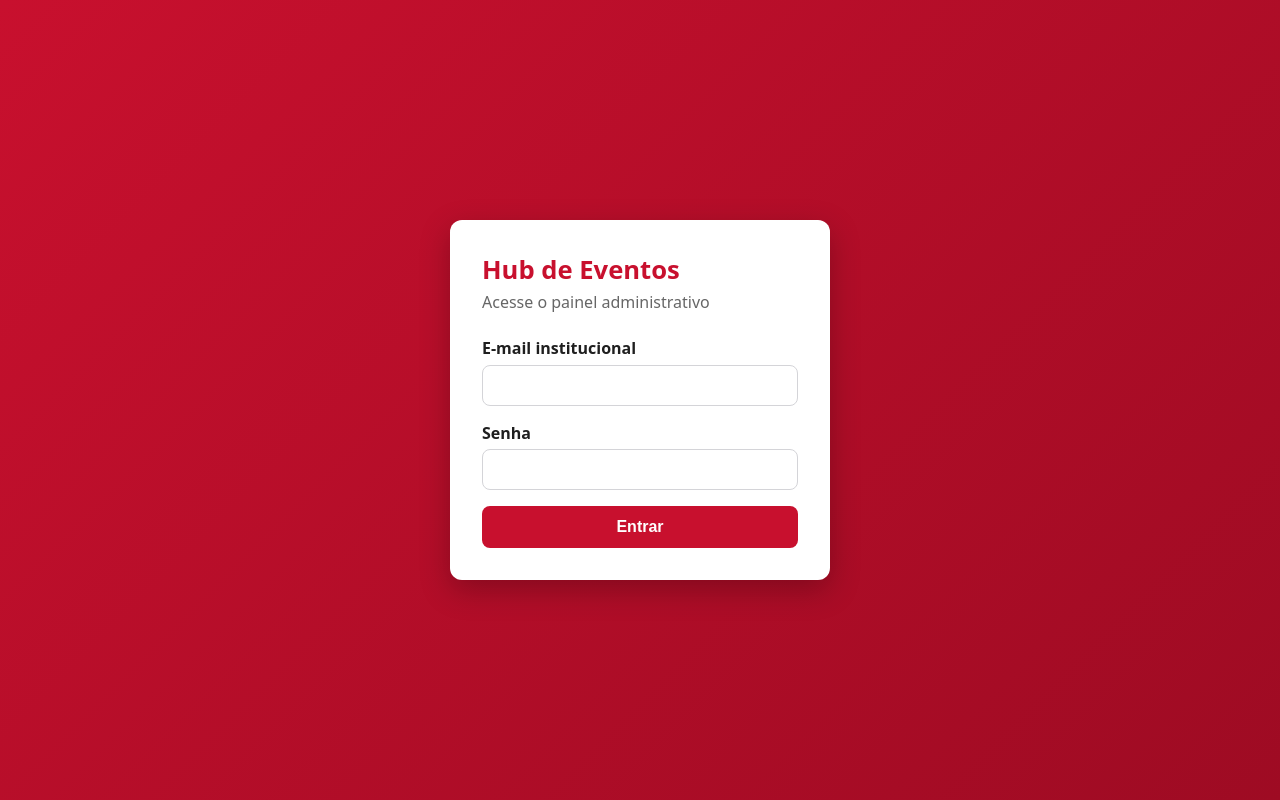
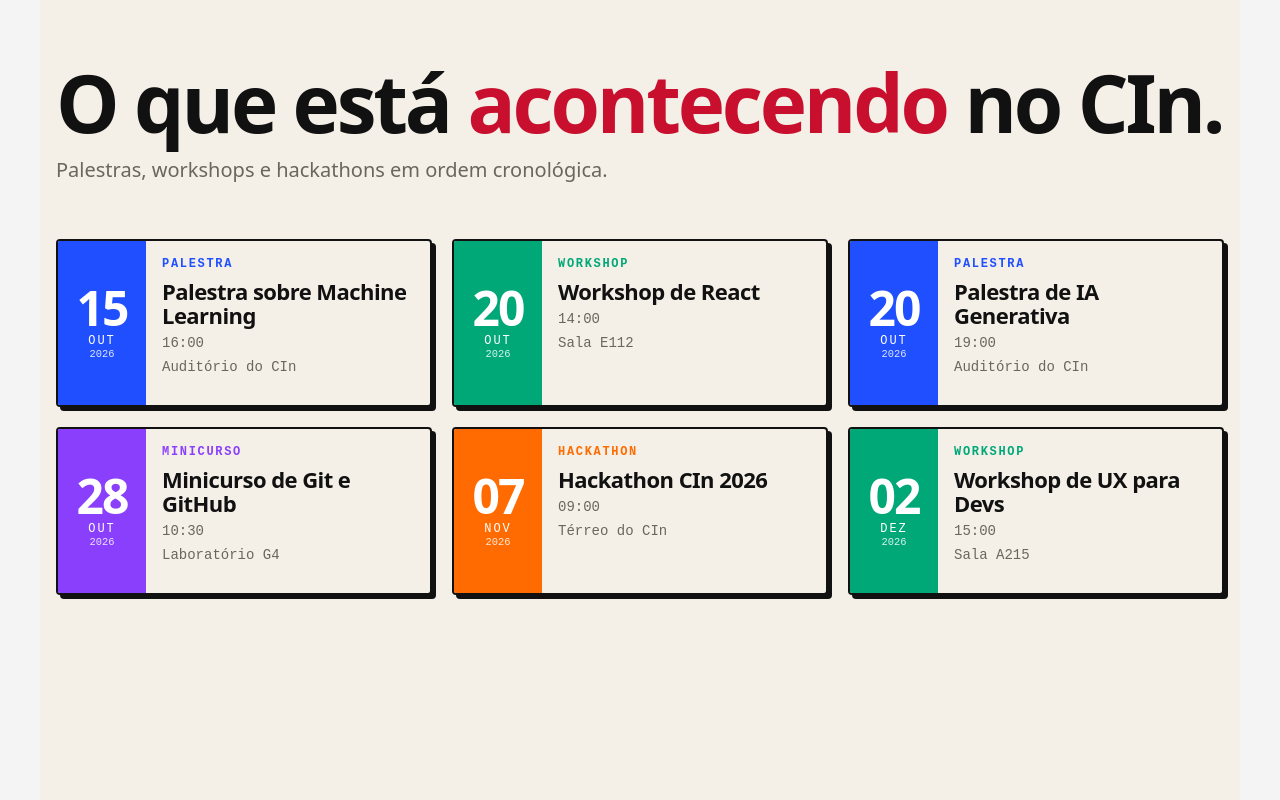
Before and after one commit to lacavaalex/cin-event-hub, a React app in the folder frontend/: page / in a window 1280 px wide. Before the commit this address led to /login. Built offline with nearby package versions, Linux system fonts and the light colour scheme; no server answers; the HTML template or start-up script is replaced by a standard one.

Commit message:
feat(frontend): US 3.1 - listagem de eventos em ordem cronológica

```diff
--- a/frontend/src/App.jsx
+++ b/frontend/src/App.jsx
@@ -3,12 +3,14 @@ import { AuthProvider } from './contexts/AuthContext';
 import PrivateRoute from './routes/PrivateRoute';
 import Login from './pages/Login';
 import Dashboard from './pages/Dashboard';
+import Home from './pages/Home';
 
 export default function App() {
   return (
     <AuthProvider>
       <BrowserRouter>
         <Routes>
+          <Route path="/" element={<Home />} />
           <Route path="/login" element={<Login />} />
           <Route path="/admin" element={<PrivateRoute><Dashboard /></PrivateRoute>} />
           <Route path="*" element={<Navigate to="/login" replace />} />
--- /dev/null
+++ b/frontend/src/components/EventCard.jsx
@@ -0,0 +1,27 @@
+const MONTHS = ['JAN', 'FEV', 'MAR', 'ABR', 'MAI', 'JUN', 'JUL', 'AGO', 'SET', 'OUT', 'NOV', 'DEZ'];
+const KNOWN_TYPES = ['palestra', 'workshop', 'hackathon', 'minicurso'];
+
+function typeSlug(type) {
+  const slug = type.normalize('NFD').replace(/[\u0300-\u036f]/g, '').toLowerCase();
+  return KNOWN_TYPES.includes(slug) ? slug : 'outros';
+}
+
+export default function EventCard({ event, index = 0 }) {
+  const [year, month, day] = event.date.split('-');
+
+  return (
+    <article className={`event-card type-${typeSlug(event.type)}`} style={{ '--i': index }}>
+      <time className="event-date" dateTime={event.date}>
+        <span className="event-day">{day}</span>
+        <span className="event-month">{MONTHS[Number(month) - 1]}</span>
+        <span className="event-year">{year}</span>
+      </time>
+      <div className="event-body">
+        <span className="event-type">{event.type}</span>
+        <h3 className="event-title">{event.title}</h3>
+        <p className="event-meta">{event.time.slice(0, 5)}</p>
+        <p className="event-meta">{event.location}</p>
+      </div>
+    </article>
+  );
+}
--- /dev/null
+++ b/frontend/src/pages/Home.jsx
@@ -0,0 +1,58 @@
+import { useEffect, useState } from 'react';
+import EventCard from '../components/EventCard';
+import { getEvents, sortByDate } from '../services/eventService';
+import '../styles/home.css';
+
+export default function Home() {
+  const [state, setState] = useState({ status: 'loading', events: [] });
+  const [attempt, setAttempt] = useState(0);
+
+  useEffect(() => {
+    let active = true;
+    getEvents()
+      .then((events) => active && setState({ status: 'success', events: sortByDate(events) }))
+      .catch(() => active && setState({ status: 'error', events: [] }));
+    return () => {
+      active = false;
+    };
+  }, [attempt]);
+
+  function retry() {
+    setState({ status: 'loading', events: [] });
+    setAttempt((a) => a + 1);
+  }
+
+  const { status, events } = state;
+
+  return (
+    <main className="home">
+      <header className="home-hero">
+        <h1>
+          O que está <span>acontecendo</span> no CIn.
+        </h1>
+        <p>Palestras, workshops e hackathons em ordem cronológica.</p>
+      </header>
+
+      {status === 'loading' && <p role="status">Carregando eventos...</p>}
+
+      {status === 'error' && (
+        <div role="alert" className="home-error">
+          <p>Não foi possível carregar os eventos.</p>
+          <button type="button" onClick={retry}>Tentar novamente</button>
+        </div>
+      )}
+
+      {status === 'success' && events.length === 0 && (
+        <p className="home-empty">Nenhum evento disponível</p>
+      )}
+
+      {status === 'success' && events.length > 0 && (
+        <section className="event-grid" aria-label="Lista de eventos">
+          {events.map((event, i) => (
+            <EventCard key={event.id} event={event} index={i} />
+          ))}
+        </section>
+      )}
+    </main>
+  );
+}
--- /dev/null
+++ b/frontend/src/services/eventService.js
@@ -0,0 +1,32 @@
+const API_URL = import.meta.env.VITE_API_URL;
+const USE_MOCK = import.meta.env.VITE_USE_MOCK === 'true';
+
+const MOCK_EVENTS = [
+  { id: 1, title: 'Hackathon CIn 2026', description: 'Maratona de 24h.', date: '2026-11-07', time: '09:00', location: 'Térreo do CIn', type: 'Hackathon' },
+  { id: 2, title: 'Palestra de IA Generativa', description: 'Panorama e aplicações.', date: '2026-10-20', time: '19:00', location: 'Auditório do CIn', type: 'Palestra' },
+  { id: 3, title: 'Workshop de React', description: 'Do zero ao primeiro app.', date: '2026-10-20', time: '14:00', location: 'Sala E112', type: 'Workshop' },
+  { id: 4, title: 'Minicurso de Git e GitHub', description: 'Fluxo de trabalho em equipe.', date: '2026-10-28', time: '10:30', location: 'Laboratório G4', type: 'Minicurso' },
+  { id: 5, title: 'Palestra sobre Machine Learning', description: 'Casos reais na indústria.', date: '2026-10-15', time: '16:00', location: 'Auditório do CIn', type: 'Palestra' },
+  { id: 6, title: 'Workshop de UX para Devs', description: 'Pesquisa e prototipação.', date: '2026-12-02', time: '15:00', location: 'Sala A215', type: 'Workshop' },
+];
+
+export function sortByDate(events) {
+  return [...events].sort((a, b) =>
+    `${a.date}T${a.time}`.localeCompare(`${b.date}T${b.time}`)
+  );
+}
+
+export async function getEvents() {
+  if (USE_MOCK) {
+    await new Promise((r) => setTimeout(r, 400));
+    return MOCK_EVENTS;
+  }
+  let res;
+  try {
+    res = await fetch(`${API_URL}/events`);
+  } catch {
+    throw new Error('Erro de conexão. Tente novamente.');
+  }
+  if (!res.ok) throw new Error('Não foi possível carregar os eventos.');
+  return res.json();
+}
--- /dev/null
+++ b/frontend/src/styles/home.css
@@ -0,0 +1,95 @@
+.home {
+  --paper: #f4f0e8;
+  --ink: #111111;
+  --red: #c8102e;
+  --surface: #ffffff;
+  --muted: #6b665c;
+  --on-color: #ffffff;
+  --line: rgb(17 17 17 / 0.12);
+  --t-palestra: #1f4fff;
+  --t-workshop: #00a878;
+  --t-hackathon: #ff6b00;
+  --t-minicurso: #8a3ffc;
+  --t-outros: #111111;
+  --mono: ui-monospace, 'JetBrains Mono', monospace;
+
+  background: var(--paper);
+  color: var(--ink);
+  min-height: 100vh;
+  max-width: 1200px;
+  margin: 0 auto;
+  padding: 32px 16px 64px;
+}
+
+.home-hero { padding: 32px 0; }
+.home-hero h1 {
+  font-size: clamp(2.5rem, 7vw, 5rem);
+  line-height: 0.95;
+  letter-spacing: -0.04em;
+  margin: 0 0 16px;
+}
+.home-hero h1 span { color: var(--red); }
+.home-hero p { color: var(--muted); font-size: 1.25rem; margin: 0; }
+
+.event-grid {
+  display: grid;
+  gap: 20px;
+  grid-template-columns: 1fr;
+  margin-top: 24px;
+}
+@media (min-width: 640px) { .event-grid { grid-template-columns: repeat(2, 1fr); } }
+@media (min-width: 1024px) { .event-grid { grid-template-columns: repeat(3, 1fr); } }
+
+.event-card {
+  --type: var(--t-outros);
+  display: flex;
+  min-height: 168px;
+  background: var(--paper);
+  border: 2px solid var(--ink);
+  border-radius: 4px;
+  box-shadow: 4px 4px 0 var(--ink);
+  overflow: hidden;
+  animation: card-rise 220ms ease both;
+  animation-delay: calc(var(--i, 0) * 40ms);
+  transition: transform 200ms, box-shadow 200ms;
+}
+.event-card:hover { transform: translateY(-2px); box-shadow: 6px 6px 0 var(--ink); }
+.type-palestra { --type: var(--t-palestra); }
+.type-workshop { --type: var(--t-workshop); }
+.type-hackathon { --type: var(--t-hackathon); }
+.type-minicurso { --type: var(--t-minicurso); }
+
+.event-date {
+  display: flex;
+  flex-direction: column;
+  align-items: center;
+  justify-content: center;
+  min-width: 88px;
+  background: var(--type);
+  color: var(--on-color);
+}
+.event-day { font-size: 3rem; font-weight: 800; line-height: 0.9; letter-spacing: -0.04em; }
+.event-month { font-family: var(--mono); font-size: 0.75rem; letter-spacing: 0.16em; margin-top: 4px; }
+.event-year { font-family: var(--mono); font-size: 0.65rem; opacity: 0.85; }
+
+.event-body { display: flex; flex-direction: column; gap: 8px; padding: 16px; }
+.event-type {
+  font-family: var(--mono);
+  font-size: 0.75rem;
+  font-weight: 700;
+  letter-spacing: 0.14em;
+  text-transform: uppercase;
+  color: var(--type);
+}
+.event-title { font-size: 1.375rem; line-height: 1.1; letter-spacing: -0.025em; margin: 0; }
+.event-meta { font-family: var(--mono); font-size: 0.875rem; color: var(--muted); margin: 0; }
+
+.home-empty { font-size: 1.5rem; color: var(--muted); border-top: 1px solid var(--line); border-bottom: 1px solid var(--line); padding: 48px 0; text-align: center; }
+.home-error { border: 2px solid #c5221f; border-radius: 4px; color: #c5221f; padding: 12px 16px; background: var(--surface); }
+
+.home :focus-visible { outline: 3px solid var(--red); outline-offset: 2px; }
+
+@keyframes card-rise { from { opacity: 0; transform: translateY(8px); } to { opacity: 1; transform: none; } }
+@media (prefers-reduced-motion: reduce) {
+  .event-card { animation: none; transition: none; }
+}
```
